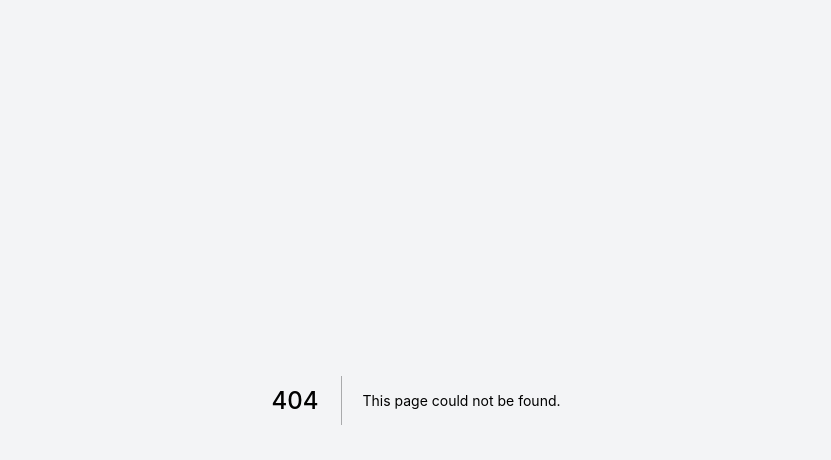
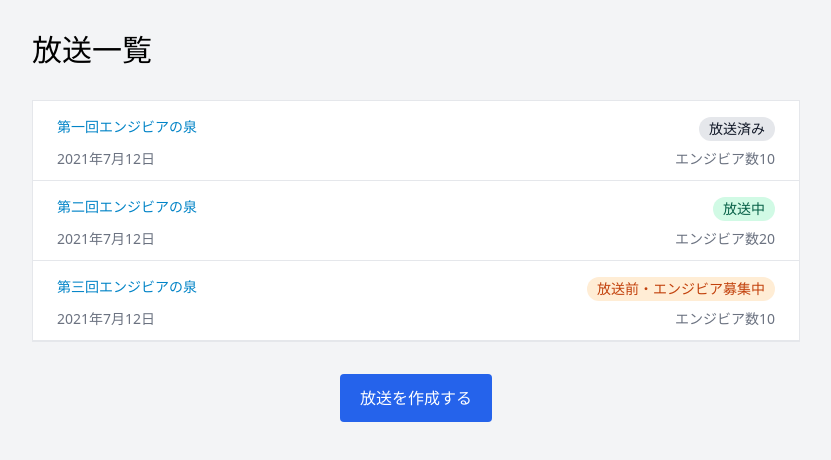
Before and after one commit to three-ppp/PPP_Engibeer, a Next.js app: page /admin/home in a window 1280 px wide. Before the commit this address had no page. Shown: the top 460 px of the page, without its empty margins (224-1055 px from the left). Built offline with nearby package versions, Linux system fonts and the light colour scheme; data requests are answered from the project's data file.

Commit message:
アドミン用のホームページを作成

```diff
--- /dev/null
+++ b/pages/admin/home.tsx
@@ -0,0 +1,59 @@
+import { useRouter } from "next/dist/client/router";
+import { useCallback, useEffect, useState, VFC } from "react";
+import AdminBroadcastItem from "../../components/admin/AdminBroadcastItem";
+import Button from "../../components/Button";
+
+type Broadcast = {
+  id: string;
+  title: string;
+  status: "before" | "during" | "after";
+  engibeerCount: number;
+  date: string;
+};
+const AdminHomePage: VFC = () => {
+  const [broadcastList, setBroadcastList] = useState<Array<Broadcast>>([]);
+  const router = useRouter();
+
+  const fetchBroadcast = useCallback(async () => {
+    const res = await fetch("http://localhost:3001/broadcasts");
+    const json = await res.json();
+    setBroadcastList(json);
+  }, []);
+
+  const pushAddPage = useCallback(() => {
+    router.push("/admin/broadcast/add");
+  }, []);
+
+  useEffect(() => {
+    fetchBroadcast();
+  }, []);
+
+  return (
+    <div className="w-3/5 mx-auto flex flex-col items-center justify-center">
+      <div className="mb-8 w-full">
+        <h1 className="py-8 text-3xl">放送一覧</h1>
+        <div className="border">
+          {broadcastList.map((item, index) => {
+            return (
+              <div key={index} className="first:border">
+                <AdminBroadcastItem
+                  broadcastId={item.id}
+                  title={item.title}
+                  date={item.date}
+                  status={item.status}
+                  engibeerCount={item.engibeerCount}
+                />
+              </div>
+            );
+          })}
+        </div>
+      </div>
+
+      <button onClick={(e) => console.log(e)}></button>
+
+      <Button text="放送を作成する" onClick={pushAddPage} />
+    </div>
+  );
+};
+
+export default AdminHomePage;
```
